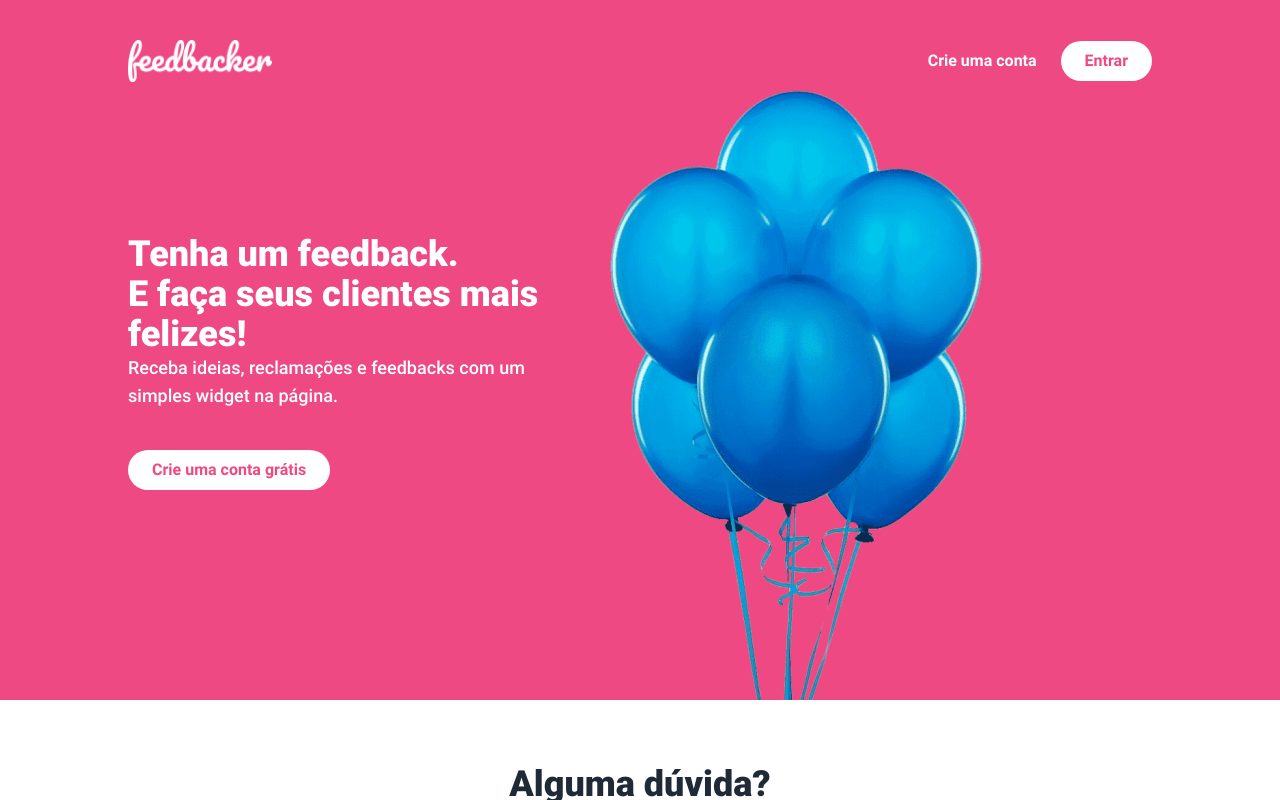
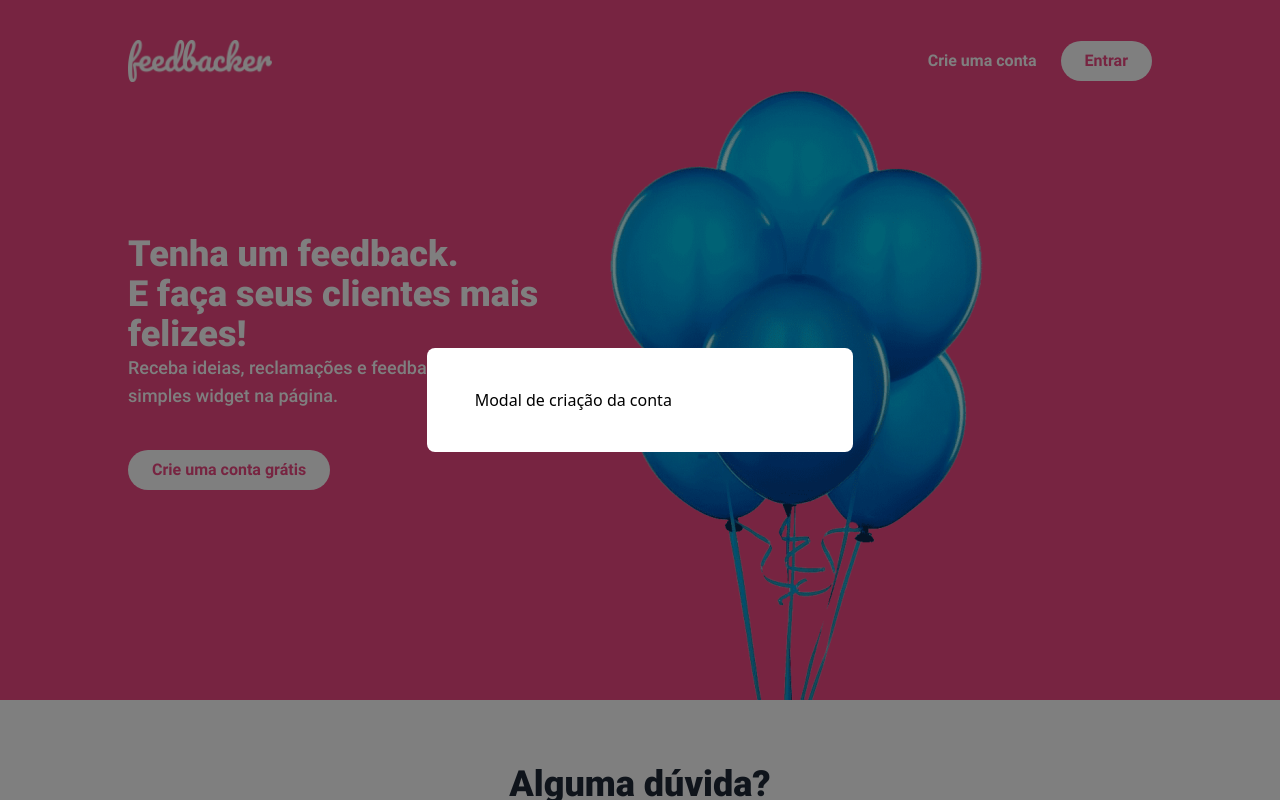
Before and after one commit to lucianoBaraunaLabs/vuejsbr-treinamento, a Vue app in the folder dashboard/: page / in a window 1280 px wide. Both pictures are taken after a click on the button "Crie uma conta". Shown: the top 800 px of the page. Built offline with nearby package versions, Linux system fonts and the light colour scheme.

Commit message:
modulo-04: finzalida criando modal parte-2

```diff
--- a/dashboard/package.json
+++ b/dashboard/package.json
@@ -14,6 +14,7 @@
   },
   "dependencies": {
     "animate.css": "^4.1.1",
+    "tiny-emitter": "^2.1.0",
     "vue": "^3.3.4",
     "vue-router": "^4.2.4"
   },
--- a/dashboard/src/App.vue
+++ b/dashboard/src/App.vue
@@ -1,4 +1,20 @@
 
 <template>
+  <!--
+    O modal factory aqui pode ser usado em qualquer lugar
+    por que estamos utilizando o teleport mas por conta de
+    boas práticas estamos colocando ele aqui.
+  -->
+  <modal-factory />
   <RouterView />
 </template>
+
+<script>
+import ModalFactory from './components/ModalFactory/index.vue'
+
+export default {
+  components: {
+    ModalFactory
+  }
+}
+</script>
--- /dev/null
+++ b/dashboard/src/components/ModalAccountCreate/index.vue
@@ -0,0 +1,5 @@
+<template>
+  <div>
+    Modal de criação da conta
+  </div>
+</template>
--- a/dashboard/src/components/ModalFactory/index.vue
+++ b/dashboard/src/components/ModalFactory/index.vue
@@ -7,6 +7,8 @@
     >
       <div
         class="fixed mx-10"
+        :class="state.width"
+        @click.stop
       >
         <div class="flex flex-col overflow-hidden bg-white rounded-lg animate__animated animate__fadeInDown animate__faster">
           <div class="flex flex-col px-12 py-10 bg-white">
@@ -19,12 +21,24 @@
   </teleport>
 </template>
 <script>
-import { reactive } from 'vue';
+import { defineAsyncComponent, onBeforeUnmount, onMounted, reactive } from 'vue';
+import useModal from '../../hooks/useModal';
+
+// Chamando os componentes aqui para serem registrados para
+// serem usados.
+const ModalLogin = defineAsyncComponent(() => import('../ModalLogin/index.vue'))
+const ModalAccountCreate = defineAsyncComponent(() => import('../ModalAccountCreate/index.vue'))
 
 const DEFAULT_WIDTH = 'w-3/4 lg:w-1/3'
 
 export default {
+  name: 'modal-factory',
+  components: {
+    ModalLogin,
+    ModalAccountCreate
+  },
   setup() {
+    const modal = useModal()
     const state = reactive({
       isActive: false,
       component: {},
@@ -32,8 +46,26 @@
       width: DEFAULT_WIDTH
     })
 
-    function handleModalToogle({state}) {
+    onMounted(() => {
+      modal.listen(handleModalToogle)
+    })
+
+    onBeforeUnmount(() => {
+      modal.off(handleModalToogle)
+    })
+    function handleModalToogle(payload) {
       // state.isActive = !state
+      if(payload.status) {
+        state.component = payload.component
+        state.props = payload.props
+        state.width = payload.width ?? DEFAULT_WIDTH
+      } else {
+        state.component = {}
+        state.props = {}
+        state.width = DEFAULT_WIDTH
+      }
+
+      state.isActive = payload.status
     }
 
     return { state, handleModalToogle }
--- /dev/null
+++ b/dashboard/src/components/ModalLogin/index.vue
@@ -0,0 +1,13 @@
+<template lang="">
+  <div>
+    componente de modal login
+  </div>
+</template>
+<script>
+export default {
+
+}
+</script>
+<style lang="">
+
+</style>
--- /dev/null
+++ b/dashboard/src/hooks/useModal.js
@@ -0,0 +1,24 @@
+import bus from '../utils/bus'
+
+const EVENT_NAME = 'modal:toggle'
+
+export default function useModal() {
+  function open(payload = {}) {
+    bus.emit(EVENT_NAME, {status: true, ...payload})
+  }
+
+  function close(payload = {}) {
+    bus.emit(EVENT_NAME, {status: false, ...payload})
+  }
+
+  function listen(fn) {
+    bus.on(EVENT_NAME, fn)
+  }
+
+  function off(fn) {
+    bus.off(EVENT_NAME, fn)
+  }
+
+  return { open, close, listen, off }
+
+}
--- /dev/null
+++ b/dashboard/src/utils/bus.js
@@ -0,0 +1,3 @@
+import Emitter from 'tiny-emitter'
+
+export default new Emitter()
--- a/dashboard/src/views/Home/CustomHeader.vue
+++ b/dashboard/src/views/Home/CustomHeader.vue
@@ -7,10 +7,10 @@
         </div>
 
         <div class="flex">
-          <button id="header-create-account-button"  class="px-6 py-2 font-bold rounded-full text-white focus:outline-none">
+          <button @click="() => emit('create-account')" id="header-create-account-button"  class="px-6 py-2 font-bold rounded-full text-white focus:outline-none">
             Crie uma conta
           </button>
-          <button id="header-login-button"  class="px-6 py-2 font-bold bg-white rounded-full text-brand-main focus:outline-none">
+          <button @click="() => emit('login')" id="header-login-button"  class="px-6 py-2 font-bold bg-white rounded-full text-brand-main focus:outline-none">
             Entrar
           </button>
         </div>
@@ -37,6 +37,14 @@
   </header>
 </template>
 
+<script>
+export default {
+  setup(_, {emit}) {
+    return {emit}
+  }
+}
+</script>
+
 <style lang="postcss" scoped>
 .header {
   @apply bg-brand-main w-full flex justify-center;
--- a/dashboard/src/views/Home/index.vue
+++ b/dashboard/src/views/Home/index.vue
@@ -13,12 +13,14 @@
 import Contact from './Contact.vue'
 import { onMounted, } from 'vue'
 import { useRouter } from 'vue-router'
+import useModal from '../../hooks/useModal'
 
 export default {
   name: 'ViewHome',
   components: { CustomHeader, Contact },
   setup () {
     const router = useRouter()
+    const modal = useModal()
 
     onMounted(() => {
       const token = window.localStorage.getItem('token')
@@ -26,9 +28,18 @@
         router.push({name: 'Feedback'})
       }
     })
-    function handleLogin() {}
 
-    function handleAccountCreate() {}
+    function handleLogin() {
+      modal.open({
+        component: 'ModalLogin'
+      })
+    }
+
+    function handleAccountCreate() {
+      modal.open({
+        component: 'ModalAccountCreate'
+      })
+    }
     return {
       handleLogin,
       handleAccountCreate
```
Also changed, not shown: 1 other file (tests, documents, lock files or other folders).
